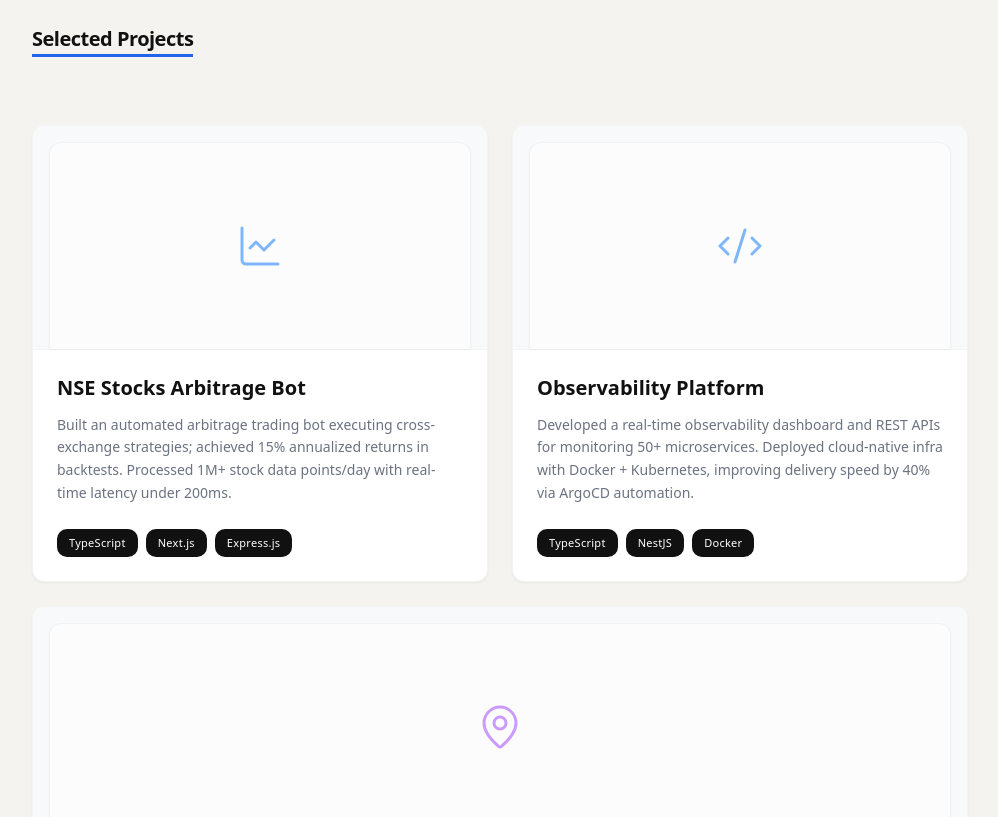
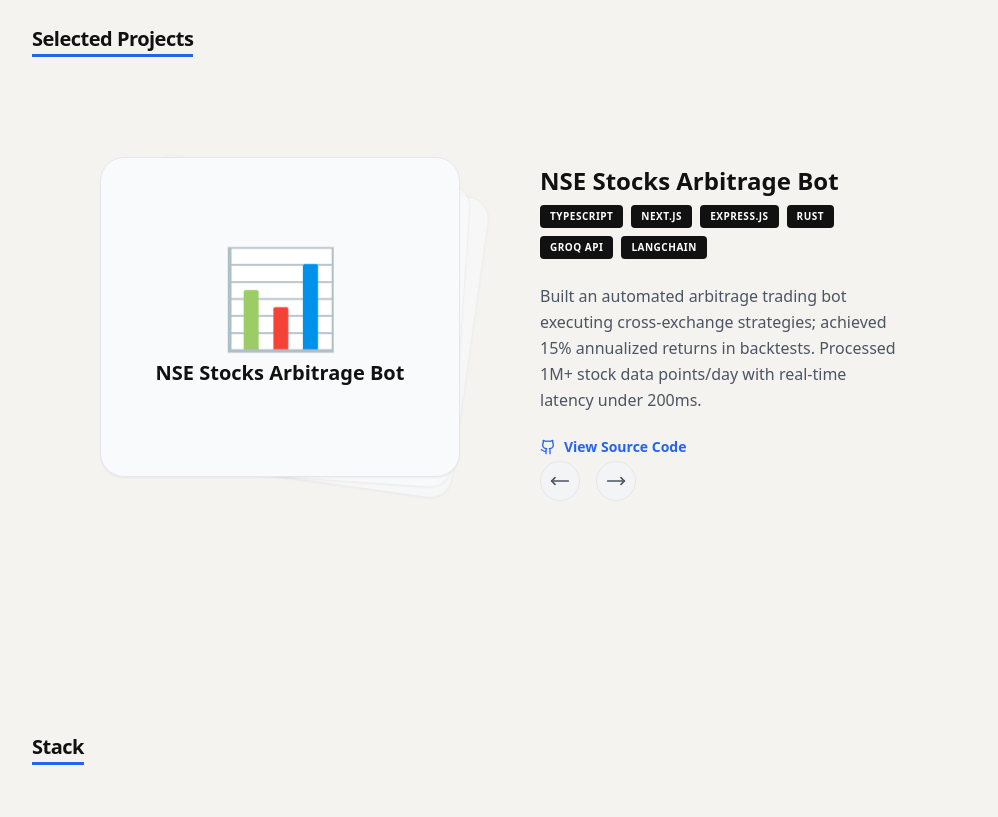
Before and after one commit to rounakkraaj-1744/portfolio, a Next.js app: page / in a window 1280 px wide. Shown: the part 1980-2797 px from the top of the page, without its empty margins (140-1138 px from the left). Built offline with nearby package versions, Linux system fonts and the light colour scheme.

Commit message:
more ui changes

```diff
--- a/app/globals.css
+++ b/app/globals.css
@@ -76,6 +76,12 @@
   * {
     @apply border-border;
   }
+
+  html {
+    scroll-behavior: smooth;
+    scroll-padding-top: 6rem; /* Accounts for the fixed navbar height */
+  }
+
   body {
     @apply bg-background text-foreground antialiased;
     font-family: 'Inter', system-ui, -apple-system, sans-serif;
--- a/components/Footer.tsx
+++ b/components/Footer.tsx
@@ -30,7 +30,7 @@ export default function Footer() {
 
         {/* Bottom Credits */}
         <div className="flex flex-col md:flex-row justify-between items-center gap-4 pt-8 border-t border-white/10 text-xs text-gray-500 font-medium">
-          <p className="text-lg font-bold text-white tracking-tight">Fouraikk.</p>
+          <p className="text-lg font-bold text-white tracking-tight">Rounakk</p>
           <p>
             {personalInfo.name} © {new Date().getFullYear()} • Platform Engineer • All Rights Reserved
           </p>
--- a/components/HeroSection.tsx
+++ b/components/HeroSection.tsx
@@ -39,10 +39,10 @@ export default function Hero() {
             </p>
 
             <div className="flex flex-wrap items-center gap-4">
-              <Link href="#projects" className="px-6 py-3 bg-[#111] text-white text-sm font-medium rounded hover:bg-black transition-colors">
+              <Link href="#projects" className="rounded-full px-6 py-3 bg-[#111] text-white text-sm font-medium hover:bg-black transition-colors">
                 View Projects
               </Link>
-              <Link href="#" className="px-6 py-3 bg-white border border-gray-300 text-[#111] text-sm font-medium rounded hover:bg-gray-50 transition-colors">
+              <Link href="#" className="rounded-full px-6 py-3 bg-white border border-gray-300 text-[#111] text-sm font-medium hover:bg-gray-50 transition-colors">
                 Download CV
               </Link>
             </div>
--- a/components/Navbar.tsx
+++ b/components/Navbar.tsx
@@ -27,7 +27,7 @@ export default function Navbar() {
 
         {/* Logo */}
         <Link href="#home" className="text-xl font-bold tracking-tight text-[#111]">
-          Fouraikk.
+          Rounakk
         </Link>
 
         {/* Center Links */}
--- a/components/ProjectSection.tsx
+++ b/components/ProjectSection.tsx
@@ -1,63 +1,13 @@
 "use client"
 
-import Link from "next/link"
-import { LineChart, MapPin, Code2 } from "lucide-react"
 import Section from "./Section"
 import { projects } from "@/lib/constants"
-import { Project } from "@/lib/types"
+import { AnimatedCarousel } from "@/components/ui/animated-carousel"
 
 export default function Projects() {
   return (
     <Section id="projects" title="Selected Projects">
-      <div className="grid grid-cols-1 md:grid-cols-2 gap-6">
-        {projects.slice(0, 2).map((project, index) => (
-          <ProjectCard key={index} project={project} index={index} />
-        ))}
-      </div>
-
-      {projects[2] && (
-        <div className="mt-6">
-          <ProjectCard project={projects[2]} index={2} />
-        </div>
-      )}
+      <AnimatedCarousel carousels={projects as any} />
     </Section>
   )
 }
-
-function ProjectCard({ project, index }: { project: Project, index: number }) {
-  // Select an icon based on the index to mimic the screenshot
-  const Icon = index === 0 ? LineChart : (index === 1 ? Code2 : MapPin)
-  const iconColorClass = index === 0 ? "text-blue-400" : (index === 1 ? "text-blue-400" : "text-purple-400")
-
-  return (
-    <div className="bg-white rounded-xl shadow-sm border border-gray-100 overflow-hidden hover-lift flex flex-col h-full">
-      {/* Top Graphic Area */}
-      <div className="w-full h-48 sm:h-56 bg-[#F8F9FA] flex items-center justify-center border-b border-gray-100 pt-4 px-4 pb-0">
-         <div className="bg-white/50 w-full h-full rounded-t-lg flex items-center justify-center border-x border-t border-gray-200/50 shadow-sm relative overflow-hidden">
-            <Icon className={`w-12 h-12 ${iconColorClass} opacity-80`} strokeWidth={1.5} />
-         </div>
-      </div>
-
-      <div className="p-6 flex flex-col flex-1">
-        <h3 className="text-xl font-bold text-[#111] mb-3">
-          {project.title.replace(/[\u{1F300}-\u{1F9FF}]/gu, '').trim()}
-        </h3>
-
-        <p className="text-sm text-gray-500 mb-6 leading-relaxed flex-1">
-          {project.description}
-        </p>
-
-        <div className="flex flex-wrap items-center gap-2 mt-auto">
-          {project.tags.slice(0, 3).map((tag, i) => (
-            <span
-              key={i}
-              className="px-3 py-1.5 rounded-md bg-[#111] text-white text-[11px] font-medium tracking-wide"
-            >
-              {tag}
-            </span>
-          ))}
-        </div>
-      </div>
-    </div>
-  )
-}
--- /dev/null
+++ b/components/ui/animated-carousel.tsx
@@ -0,0 +1,172 @@
+"use client";
+
+import { MoveRight, MoveLeft, Github } from "lucide-react";
+import { motion, AnimatePresence } from "framer-motion";
+import { useEffect, useState } from "react";
+import Link from "next/link";
+
+type Carousel = {
+  title: string,
+  emoji: string,
+  description: string,
+  items: {
+    tag: string,
+    type: string,
+    text: string,
+  }[],
+  tags: string[],
+  github: string,
+};
+
+interface Props {
+    carousels: Carousel[];
+    autoplay?: boolean
+}
+
+export const AnimatedCarousel = ({ carousels, autoplay = false }:Props) => {
+  const [active, setActive] = useState(0);
+
+  const handleNext = () => {
+    setActive((prev) => (prev + 1) % carousels.length);
+  };
+
+  const handlePrev = () => {
+    setActive((prev) => (prev - 1 + carousels.length) % carousels.length);
+  };
+
+  const isActive = (index: number) => {
+    return index === active;
+  };
+
+  useEffect(() => {
+    if (autoplay) {
+      const interval = setInterval(handleNext, 5000);
+      return () => clearInterval(interval);
+    }
+  }, [autoplay, carousels.length]);
+
+  const randomRotateY = () => {
+    return Math.floor(Math.random() * 21) - 10;
+  };
+
+  if(!carousels || carousels.length === 0) return null;
+
+  return (
+    <div className="mx-auto max-w-sm px-4 py-8 font-sans antialiased md:max-w-4xl md:px-8 lg:px-12">
+      <div className="relative grid grid-cols-1 gap-12 md:gap-20 md:grid-cols-2">
+        <div>
+          <div className="relative h-64 sm:h-80 w-full">
+            <AnimatePresence>
+              {carousels.map((carousel, index) => (
+                <motion.div
+                  key={carousel.title}
+                  initial={{
+                    opacity: 0,
+                    scale: 0.9,
+                    z: -100,
+                    rotate: randomRotateY(),
+                  }}
+                  animate={{
+                    opacity: isActive(index) ? 1 : 0.6,
+                    scale: isActive(index) ? 1 : 0.95,
+                    z: isActive(index) ? 0 : -100,
+                    rotate: isActive(index) ? 0 : randomRotateY(),
+                    zIndex: isActive(index)
+                      ? 40
+                      : carousels.length + 2 - index,
+                    y: isActive(index) ? [0, -20, 0] : 0,
+                  }}
+                  exit={{
+                    opacity: 0,
+                    scale: 0.9,
+                    z: 100,
+                    rotate: randomRotateY(),
+                  }}
+                  transition={{
+                    duration: 0.4,
+                    ease: "easeInOut",
+                  }}
+                  className="absolute inset-0 origin-bottom"
+                >
+                  <div className="h-full w-full rounded-3xl bg-gray-50 flex flex-col items-center justify-center border border-gray-200 shadow-sm overflow-hidden p-6 text-center">
+                    <span className="text-6xl sm:text-8xl mb-4 group-hover:scale-110 transition-transform duration-300">{carousel.emoji}</span>
+                    <span className="text-[#111] font-bold text-lg sm:text-xl">{carousel.title.replace(/[\u{1F300}-\u{1F9FF}]/gu, '').trim()}</span>
+                  </div>
+                </motion.div>
+              ))}
+            </AnimatePresence>
+          </div>
+        </div>
+        <div className="flex flex-col justify-between py-2">
+          <motion.div
+            key={active}
+            initial={{
+              y: 20,
+              opacity: 0,
+            }}
+            animate={{
+              y: 0,
+              opacity: 1,
+            }}
+            exit={{
+              y: -20,
+              opacity: 0,
+            }}
+            transition={{
+              duration: 0.2,
+              ease: "easeInOut",
+            }}
+          >
+            <h3 className="text-2xl font-bold text-[#111] mb-2">
+              {carousels[active].title.replace(/[\u{1F300}-\u{1F9FF}]/gu, '').trim()}
+            </h3>
+
+            <div className="flex flex-wrap gap-2 mb-6">
+               {carousels[active].tags.map((tag, i) => (
+                  <span key={i} className="px-2.5 py-1 rounded bg-[#111] text-white text-[10px] uppercase font-bold tracking-wider">
+                     {tag}
+                  </span>
+               ))}
+            </div>
+
+            <motion.p className="text-base text-gray-600 leading-relaxed mb-6">
+              {carousels[active].description.split(" ").map((word, index) => (
+                <motion.span
+                  key={index}
+                  initial={{ filter: "blur(10px)", opacity: 0, y: 5 }}
+                  animate={{ filter: "blur(0px)", opacity: 1, y: 0 }}
+                  transition={{ duration: 0.2, ease: "easeInOut", delay: 0.01 * index }}
+                  className="inline-block"
+                >
+                  {word}&nbsp;
+                </motion.span>
+              ))}
+            </motion.p>
+
+            {carousels[active].github && (
+               <Link href={carousels[active].github} target="_blank" className="inline-flex items-center gap-2 text-sm font-semibold text-blue-600 hover:text-blue-800 transition-colors">
+                 <Github className="w-4 h-4" />
+                 View Source Code
+               </Link>
+            )}
+
+          </motion.div>
+          <div className="flex gap-4 pt-8 md:pt-0 mt-auto">
+            <button
+              onClick={handlePrev}
+              className="group/button flex h-10 w-10 items-center justify-center rounded-full bg-gray-100 hover:bg-gray-200 transition-colors border border-gray-200"
+            >
+              <MoveLeft className="h-5 w-5 text-gray-600 group-hover/button:-translate-x-1 transition-transform" />
+            </button>
+            <button
+              onClick={handleNext}
+              className="group/button flex h-10 w-10 items-center justify-center rounded-full bg-gray-100 hover:bg-gray-200 transition-colors border border-gray-200"
+            >
+              <MoveRight className="h-5 w-5 text-gray-600 group-hover/button:translate-x-1 transition-transform" />
+            </button>
+          </div>
+        </div>
+      </div>
+    </div>
+  );
+};
--- a/package.json
+++ b/package.json
@@ -22,6 +22,7 @@
     "framer-motion": "^11.12.0",
     "lucide-react": "^0.462.0",
     "moment": "^2.30.1",
+    "motion": "^12.38.0",
     "next": "15.0.7",
     "next-themes": "^0.4.3",
     "react": "^18.3.1",
```
Also changed, not shown: 1 other file (tests, documents, lock files or other folders).
